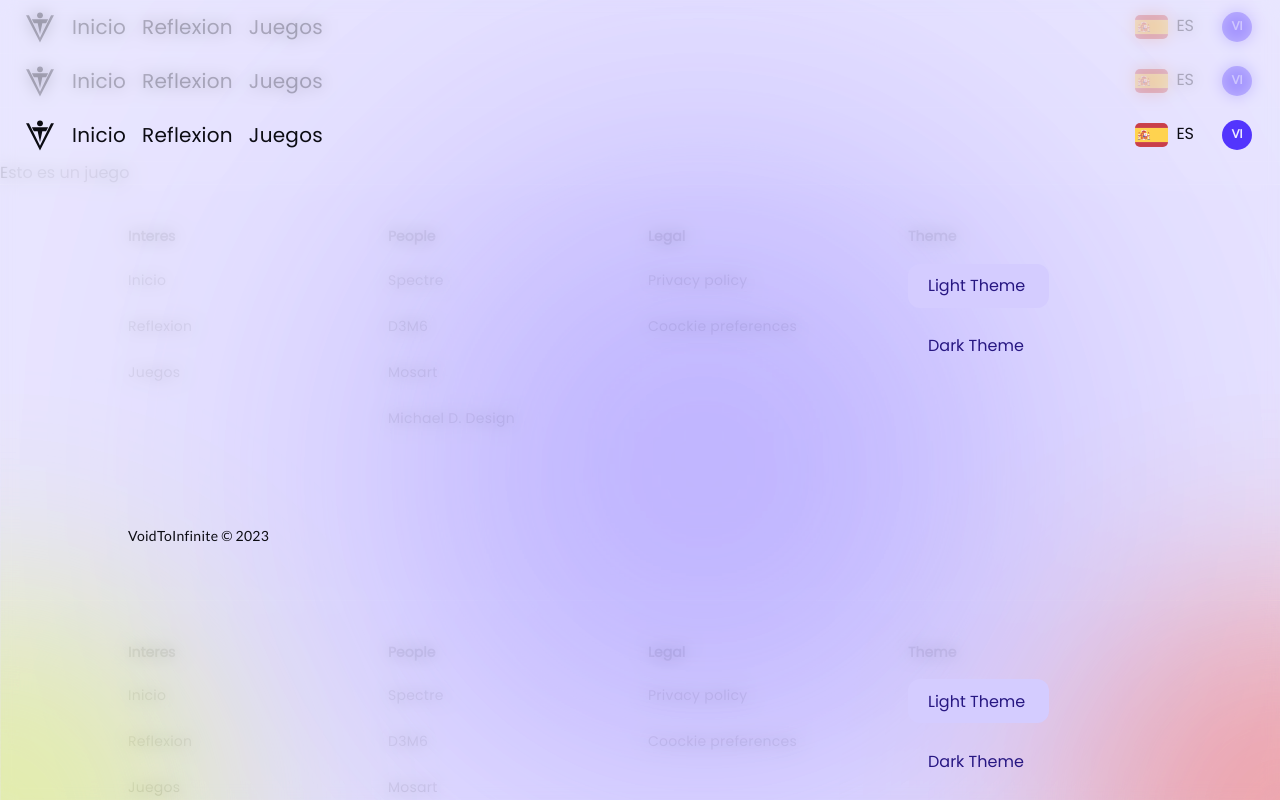
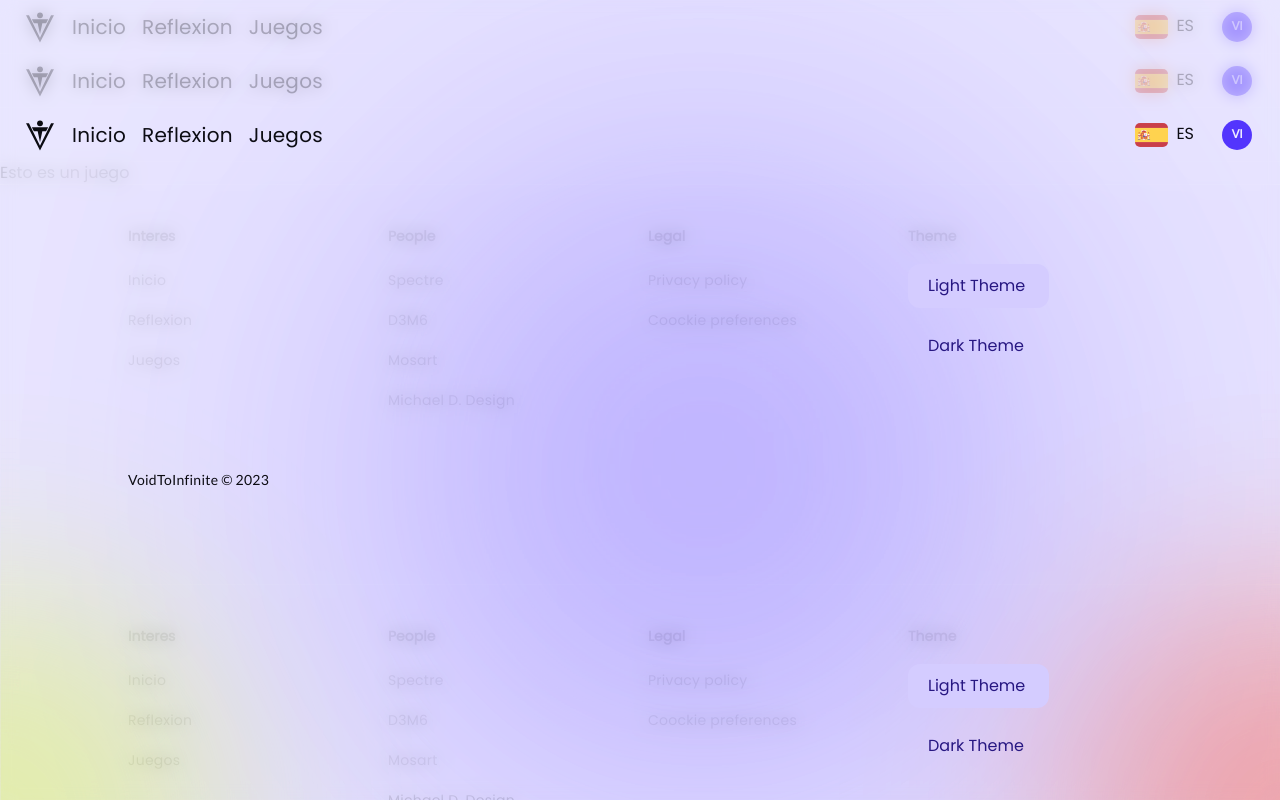
Before and after one commit to VoidToInfinite/vti, a Next.js app: page /game/tictactoe in a window 1280 px wide. Shown: the top 800 px of the page. Built offline with nearby package versions, Linux system fonts and the light colour scheme.

Commit message:
VTI: Footer component update Modified file(s): Footer.sc.ts, Footer.tsx

```diff
--- a/src/components/shared/Footer/Footer.sc.ts
+++ b/src/components/shared/Footer/Footer.sc.ts
@@ -3,6 +3,7 @@
 import styled from "styled-components";
 
 const ScFooter = styled.footer`
+  height: 50vh;
   background-color: ${({ theme }) => theme.data.background.primary[600]};
   border-top: 1px solid ${({ theme }) => theme.data.background.primary[100]};
   padding: 36px 24px;
@@ -37,7 +38,7 @@ export const ScFooterNav = styled.div`
 
   & > a {
     width: auto;
-    margin-bottom: 14px;
+    margin-bottom: 8px;
   }
   & > h4 {
     font-weight: 600;
--- a/src/components/shared/Footer/Footer.tsx
+++ b/src/components/shared/Footer/Footer.tsx
@@ -95,7 +95,7 @@ const Footer: React.FC = () => {
       </Grid>
       <Flex
         container
-        margin="4rem 0px 0px"
+        margin="2rem 0px 0px"
         alignItems="center"
         justifyContent="flex-start"
         flexDirection="row"
```
